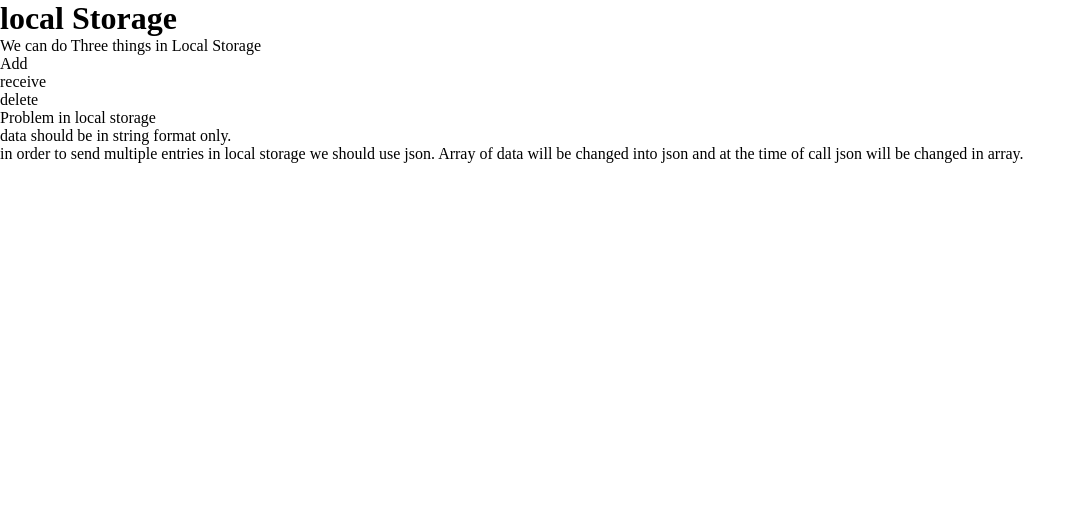
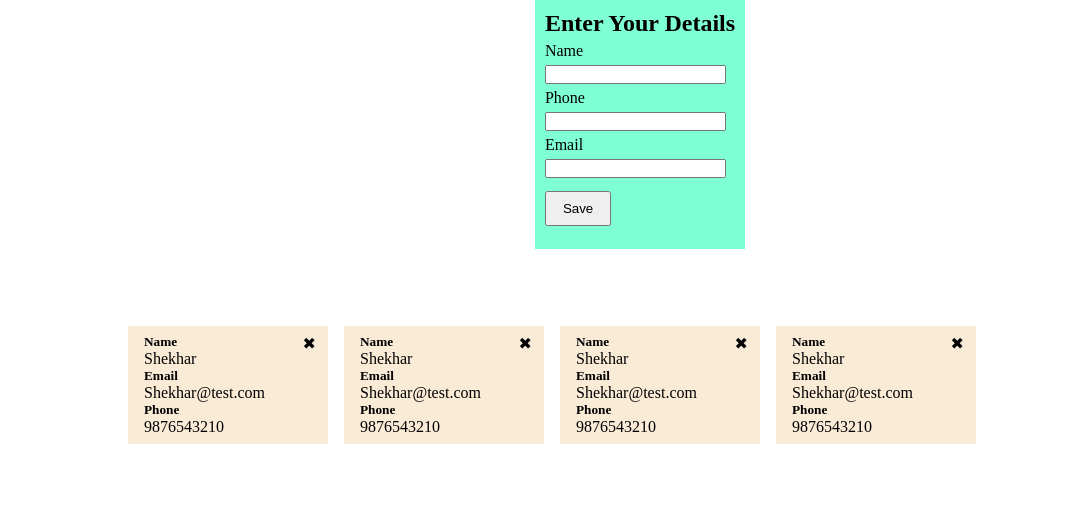
Before and after one commit to shekhargrace14/localAndSessionStorage, a plain HTML site: page index.html in a window 1280 px wide. Shown: the whole page, without its empty margins (0-1082 px from the left). Drawn offline with Linux system fonts and the light colour scheme.

Commit message:
home updates

```diff
--- a/index.html
+++ b/index.html
@@ -10,19 +10,126 @@
             padding: 0;
             box-sizing: border-box;
         }
+        .container{
+            width: 80%;
+            margin: 0 auto;
+        }
+        .form{
+            display: flex;
+            justify-content: center;
+        }
+        .form .row{
+            /* width: 500px; */
+            background-color: aquamarine;
+            padding: 1%;
+        }
+        label{
+            display: block;
+            margin: 5px 0;
+
+        }
+        button{
+            display: block;
+            padding: .5rem 1rem;
+            margin: .8rem 0;
+            cursor: pointer;
+
+        }
+        .card-container{
+            padding: 6% 0;
+        }
+        .card-container .row{
+            display: flex;
+            gap: 16px;
+        }
+        .card{
+            width: 200px;
+            background-color: antiquewhite;
+            padding: .5rem 1rem;
+            position: relative;
+
+        }
+        span{
+            position: absolute;
+            right: 6%;
+            cursor: pointer;
+        }
     </style>
 </head>
 <body>
-    <h1>local Storage</h1>
-    <p>We can do Three things in Local Storage</p>
-    <ul>
-        <li>Add</li>
-        <li>receive</li>
-        <li>delete</li>
+    <!-- <h1>local Storage</h1> -->
+    <!-- <p>We can do Three things in Local Storage</p> -->
+    <!-- <ul> -->
+        <!-- <li>Add</li> -->
+        <!-- <li>receive</li> -->
+        <!-- <li>delete</li> -->
+    <!-- </ul> -->
+    <!-- <p>Problem in local storage</p> -->
+    <!-- <p>data should be in string format only. </p> -->
+    <!-- <p>in order to send multiple entries in local storage we should use json. Array of data will be changed into json and at the time of call json will be changed in array. </p> -->
+    <div class="container form">
+        <div class="row">
+            <div class="column">
+                <h2>Enter Your Details </h2>
+                <form action="">
+                    <label for="">Name</label>
+                    <input type="text" id="name">
+                    <label for="">Phone</label>
+                    <input type="number" id="phone">
+                    <label for="">Email</label>
+                    <input type="email" id="email">
+                    <button>Save</button>
+                </form>
+            </div>
+        </div>
+    </div>
+    <div class="container card-container">
+        <div class="row ">
+            <div class="column card">
+                <span>&#10006;</span>
+                <h5>Name</h5>
+                <p>Shekhar</p>
 
-    </ul>
-    <p>Problem in local storage</p>
-    <p>data should be in string format only. </p>
-    <p>in order to send multiple entries in local storage we should use json. Array of data will be changed into json and at the time of call json will be changed in array. </p>
+                <h5>Email</h5>
+                <p>Shekhar@test.com</p>
+
+                <h5>Phone</h5>
+                <p>9876543210</p>
+            </div>
+            <div class="column card">
+                <span>&#10006;</span>
+                <h5>Name</h5>
+                <p>Shekhar</p>
+
+                <h5>Email</h5>
+                <p>Shekhar@test.com</p>
+
+                <h5>Phone</h5>
+                <p>9876543210</p>
+            </div>
+            <div class="column card">
+                <span>&#10006;</span>
+                <h5>Name</h5>
+                <p>Shekhar</p>
+
+                <h5>Email</h5>
+                <p>Shekhar@test.com</p>
+
+                <h5>Phone</h5>
+                <p>9876543210</p>
+            </div>
+            <div class="column card">
+                <span>&#10006;</span>
+                <h5>Name</h5>
+                <p>Shekhar</p>
+
+                <h5>Email</h5>
+                <p>Shekhar@test.com</p>
+
+                <h5>Phone</h5>
+                <p>9876543210</p>
+            </div>
+        </div>
+    </div>
 </body>
 </html>
```
